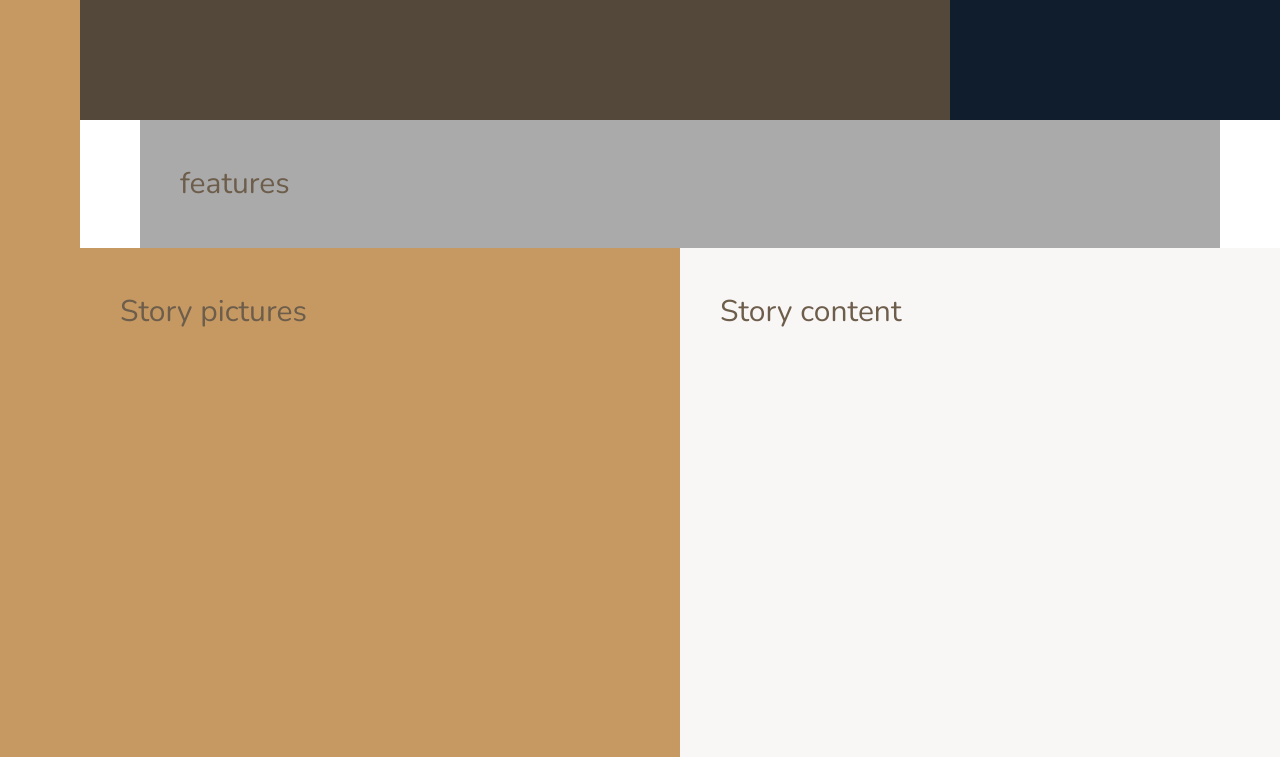
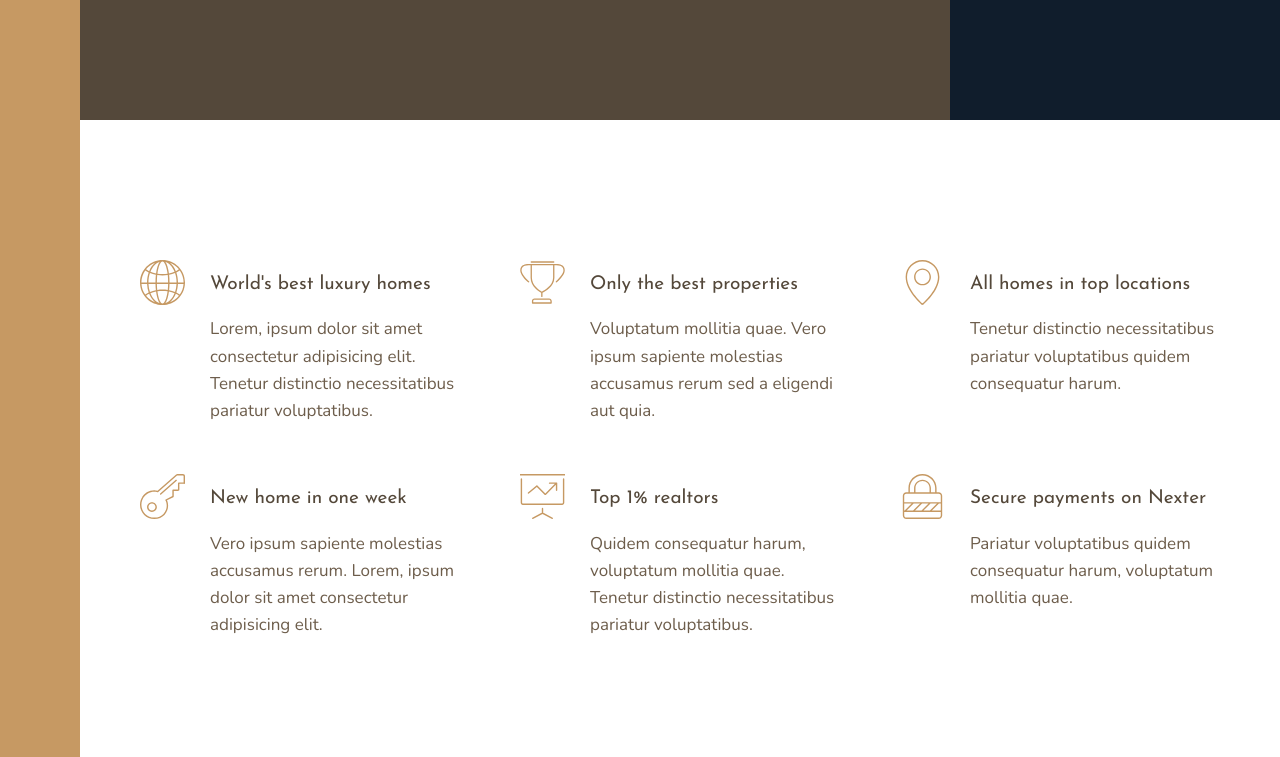
Before and after one commit to arejaycola/nexter, a website: page index.html in a window 1280 px wide. Shown: the part 520-1277 px from the top of the page. Drawn offline with nearby package versions, Linux system fonts and the light colour scheme.

Commit message:
Finished features section

```diff
--- a/index.html
+++ b/index.html
@@ -17,7 +17,42 @@
 		<header class="header">Header</header>
 		<div class="realtors">Top 3 realtors</div>
 
-		<section class="features">features</section>
+		<section class="features">
+			<div class="feature">
+				<svg class="feature__icon"><use xlink:href="img/sprite.svg#icon-global"></use></svg>
+				<h4 class="heading-4 heading-4--dark">World's best luxury homes</h4>
+				<p class="feature__text">
+					Lorem, ipsum dolor sit amet consectetur adipisicing elit. Tenetur distinctio necessitatibus pariatur voluptatibus.
+				</p>
+			</div>
+			<div class="feature">
+				<svg class="feature__icon"><use xlink:href="img/sprite.svg#icon-trophy"></use></svg>
+				<h4 class="heading-4 heading-4--dark">Only the best properties</h4>
+				<p class="feature__text">Voluptatum mollitia quae. Vero ipsum sapiente molestias accusamus rerum sed a eligendi aut quia.</p>
+			</div>
+			<div class="feature">
+				<svg class="feature__icon"><use xlink:href="img/sprite.svg#icon-map-pin"></use></svg>
+				<h4 class="heading-4 heading-4--dark">All homes in top locations</h4>
+				<p class="feature__text">Tenetur distinctio necessitatibus pariatur voluptatibus quidem consequatur harum.</p>
+			</div>
+			<div class="feature">
+				<svg class="feature__icon"><use xlink:href="img/sprite.svg#icon-key"></use></svg>
+				<h4 class="heading-4 heading-4--dark">New home in one week</h4>
+				<p class="feature__text">Vero ipsum sapiente molestias accusamus rerum. Lorem, ipsum dolor sit amet consectetur adipisicing elit.</p>
+			</div>
+			<div class="feature">
+				<svg class="feature__icon"><use xlink:href="img/sprite.svg#icon-presentation"></use></svg>
+				<h4 class="heading-4 heading-4--dark">Top 1% realtors</h4>
+				<p class="feature__text">
+					Quidem consequatur harum, voluptatum mollitia quae. Tenetur distinctio necessitatibus pariatur voluptatibus.
+				</p>
+			</div>
+			<div class="feature">
+				<svg class="feature__icon"><use xlink:href="img/sprite.svg#icon-lock"></use></svg>
+				<h4 class="heading-4 heading-4--dark">Secure payments on Nexter</h4>
+				<p class="feature__text">Pariatur voluptatibus quidem consequatur harum, voluptatum mollitia quae.</p>
+			</div>
+		</section>
 
 		<div class="story__pictures">Story pictures</div>
 		<div class="story__content">Story content</div>
--- a/sass/_base.scss
+++ b/sass/_base.scss
@@ -41,8 +41,5 @@ body {
 		[sidebar-start] 8rem [sidebar-end full-start] minmax(6rem, 1fr) [center-start] repeat(8, [col-start] minmax(min-content, 14rem) [col-end])
 		[center-end] minmax(6rem, 1fr) [full-end];
 
-	& > * {
-		padding: 40px;
-		font-size: 3rem;
-	}
+
 }
--- a/sass/_features.scss
+++ b/sass/_features.scss
@@ -1,4 +1,31 @@
 .features {
-	background-color: $color-grey-light-2;
 	grid-column: center-start / center-end;
+
+	margin: 15rem 0;
+
+	display: grid;
+	// grid-template-columns: repeat(3, 1fr);
+	grid-template-columns: repeat(auto-fit, minmax(25rem, 1fr));//makes responsive
+	grid-gap: 6rem;
+	align-items: start;
 }
+
+.feature {
+	display: grid;
+	grid-template-columns: min-content 1fr;
+	grid-row-gap: 1.5rem;
+	grid-column-gap: 2.5rem;
+
+	&__icon {
+		fill: $color-primary;
+		width: 4.5rem;
+		height: 4.5rem;
+		transform: translateY(-1rem);
+
+		grid-row: 1 / span 2;
+	}
+
+	&__text {
+		font-size: 1.7rem;
+	}
+}
--- a/sass/_typography.scss
+++ b/sass/_typography.scss
@@ -0,0 +1,26 @@
+%heading {
+	font-family: $font-display;
+	font-weight: 400;
+}
+
+.heading-1 {
+	@extend %heading;
+}
+.heading-2 {
+	@extend %heading;
+}
+.heading-3 {
+	@extend %heading;
+}
+.heading-4 {
+	@extend %heading;
+	font-size: 1.9rem;
+
+	&--light {
+		color: $color-grey-light-1;
+	}
+
+	&--dark {
+		color: $color-grey-dark-1;
+	}
+}
```
Also changed, not shown: css/style.css.
